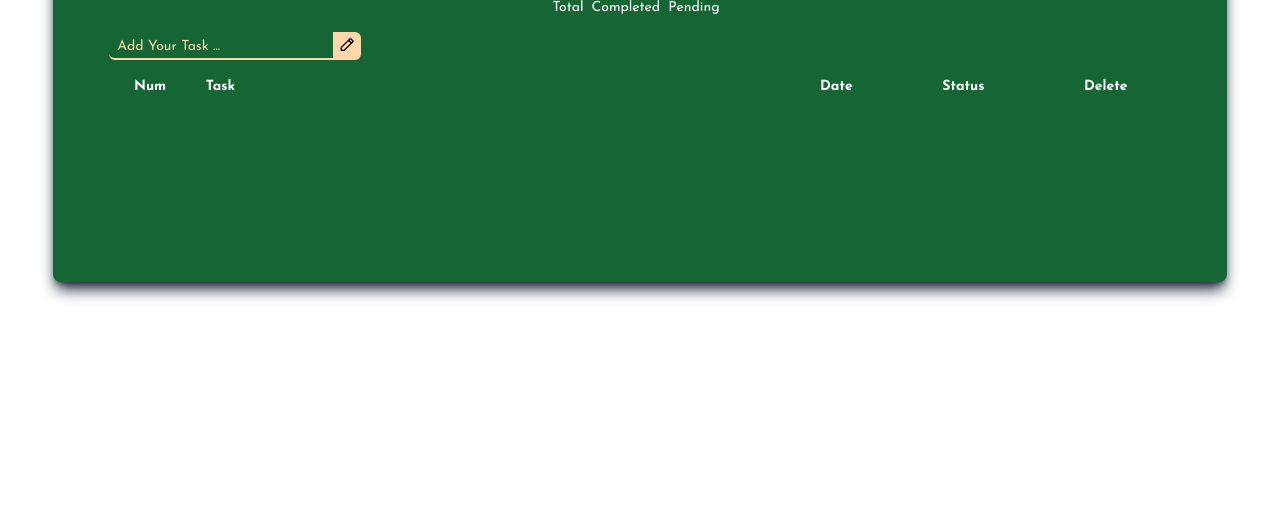
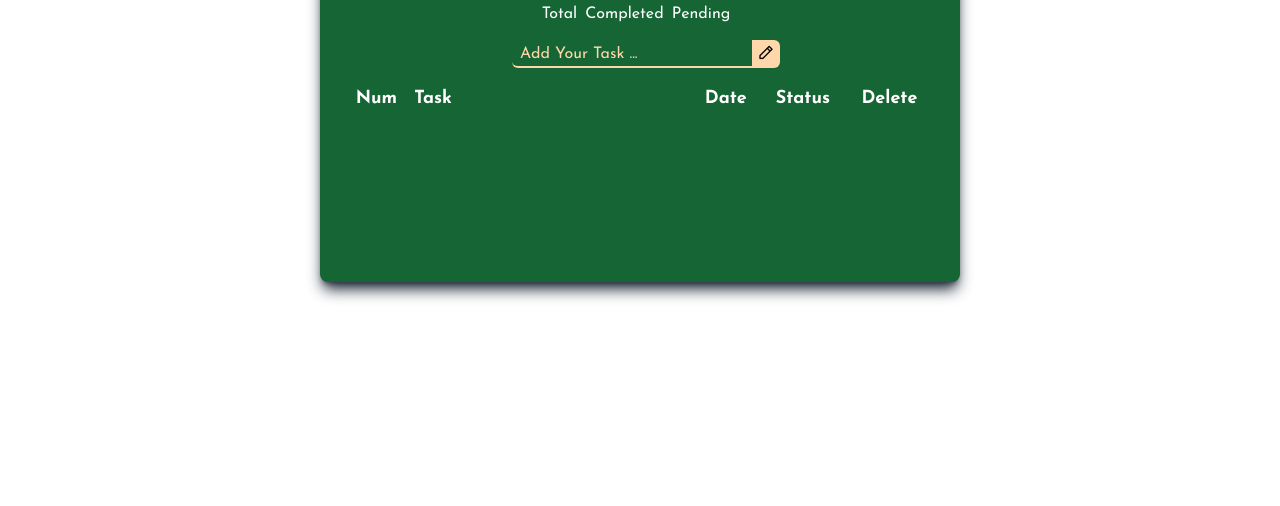
Before and after one commit to zeynabjafari2002/creative-to-do-list, a website: page index.html in a window 1280 px wide. Shown: the part 294-800 px from the top of the page. Drawn offline with nearby package versions, Linux system fonts and the light colour scheme.

Commit message:
it is made responsive for tablet

```diff
--- a/index.html
+++ b/index.html
@@ -10,24 +10,24 @@
     <title>TO DO LIST</title>
 </head>
 <body class="bg-[url('/img/botanical-cannabis-leaf-wallpaper-with-empty-space_52683-51644 (1).jpg')] bg-no-repeat bg-cover  flex justify-center place-content-center items-center">
-    <div class="w-1/2 h-96 bg-green-800 z-50 w-3/6 mt-48 shadow-lg shadow-gray-800 rounded-lg 412:w-11/12 360:w-11/12">
-        <h1 class="text-white text-4xl text-center pt-12 font-bold uppercase 412:text-3xl 360:text-3xl 650:text-4xl">to do list</h1>
+    <div class="w-1/2 h-96 bg-green-800 z-50 w-3/6 mt-48 shadow-lg shadow-gray-800 rounded-lg 412:w-11/12 360:w-11/12 601:w-11/12 768:w-2/3 962:w-3/5 1280:w-1/2">
+        <h1 class="text-white text-4xl text-center pt-12 font-bold uppercase 412:text-3xl 360:text-3xl 601:text-4xl 768:text-[42px] 962:text-4xl">to do list</h1>
         <div class="flex justify-center mt-4">
-            <p id="totalNum" class="text-white text-sm capitalize text-center inline pr-2 ">total</p>
-            <p id=completedNum class="text-white text-sm capitalize inline pr-2 "> completed </p>
-            <p id=pendingNum class="text-white text-sm capitalize inline pr-2 "> pending</p>
+            <p id="totalNum" class="text-white text-sm capitalize text-center inline pr-2 768:text-base">total</p>
+            <p id=completedNum class="text-white text-sm capitalize inline pr-2 768:text-base"> completed </p>
+            <p id=pendingNum class="text-white text-sm capitalize inline pr-2 768:text-base"> pending</p>
         </div>
-        <input id="todoInput" type="text" placeholder="Add Your Task ..." class="px-2 mt-4 ml-56 family-cursive placeholder:text-orange-200 text-orange-200 border-b-2 inline m-auto caret-orange-200 rounded-l-md border-orange-200 outline-none bg-inherit 412:ml-14 412:placeholder:text-sm 412:w-56 360:w-56 360:placeholder:text-sm 360:ml-12"><i id="submitTodoBtn" class="uil uil-pen inline bg-orange-200 p-3 px-1.5 py-1.5 rounded-r-md cursor-pointer hover:bg-white hover:text-green-800"></i>
+        <input id="todoInput" type="text" placeholder="Add Your Task ..." class="px-2 mt-4 ml-56 family-cursive placeholder:text-orange-200 text-orange-200 border-b-2 inline m-auto caret-orange-200 rounded-l-md border-orange-200 outline-none bg-inherit 412:ml-14 412:placeholder:text-sm 412:w-56 360:w-56 360:placeholder:text-sm 360:ml-12 601:ml-40 768:placeholder:text-base 768:w-64 768:ml-28 800:ml-32 962:ml-40 962:w-60 1280:ml-48"><i id="submitTodoBtn" class="uil uil-pen inline bg-orange-200 p-3 px-1.5 py-1.5 rounded-r-md cursor-pointer hover:bg-white hover:text-green-800"></i>
 
         <!-- todos -->
         <div id="todoContainer" class="w-full bg-green-800  rounded-lg ">
             <table id="tableElement" class="w-10/12 m-auto mt-4 412:w-11/12 360:w-11/12">
                 <thead class="text-white ">
-                    <th class="w-4 text-center 412:text-sm 360:text-sm">Num</th>
-                    <th class="w-52 text-left  pl-2 412:text-sm 360:text-sm">Task</th>
-                    <th class="w-4 text-center 412:text-sm 412:px-1 360:text-sm 360:px-1">Date</th>
-                    <th class="w-4 text-center 412:text-sm 412:px-1 360:text-sm 360:px-1">Status</th>
-                    <th class="w-4 text-center 412:text-sm 412:px-1 360:text-sm 360:px-1">Delete</th>
+                    <th class="w-4 text-center 412:text-sm 360:text-sm 768:text-base 962:text-lg">Num</th>
+                    <th class="w-52 text-left  pl-2 412:text-sm 360:text-sm 768:text-base 962:text-lg">Task</th>
+                    <th class="w-4 text-center 412:text-sm 412:px-1 360:text-sm 360:px-1 768:text-base 962:text-lg">Date</th>
+                    <th class="w-4 text-center 412:text-sm 412:px-1 360:text-sm 360:px-1 768:text-base 962:text-lg">Status</th>
+                    <th class="w-4 text-center 412:text-sm 412:px-1 360:text-sm 360:px-1 768:text-base 962:text-lg">Delete</th>
                 </thead>
                 <tbody id="tableBody"></tbody>
             </table>
--- a/index.js
+++ b/index.js
@@ -83,9 +83,10 @@ function todoGenerator(todoList){
 
         let tableDataDate=$.createElement('td')
         tableDataDate.innerHTML=task.date
-        tableDataDate.className='text-center'
-        tableDataDate.className='412:text-sm'
-        tableDataDate.className='360:text-sm'
+        // tableDataDate.className='text-center'
+        tableDataDate.className +='768:text-base text-center 360:text-sm'
+        // tableDataDate.className='360:text-sm'
+        // tableDataDate.className='768:text-base'
         tableRow.append(tableDataDate)
 
         let tableDataStatus=$.createElement('td')
--- a/tailwind.config.js
+++ b/tailwind.config.js
@@ -17,7 +17,11 @@ module.exports = {
       screens:{
         '412': '412px',
         '360': '360px',
-
+        '601' : '601px',
+        '768' : '768px',
+        '800' : '800px',
+        '962' : '962px',
+        '1280' : '1280px',
       },
       fontFamily: {
         "josefin": ["Josefin Sans", "sans-serif"]
```
Also changed, not shown: dist/output.css.
